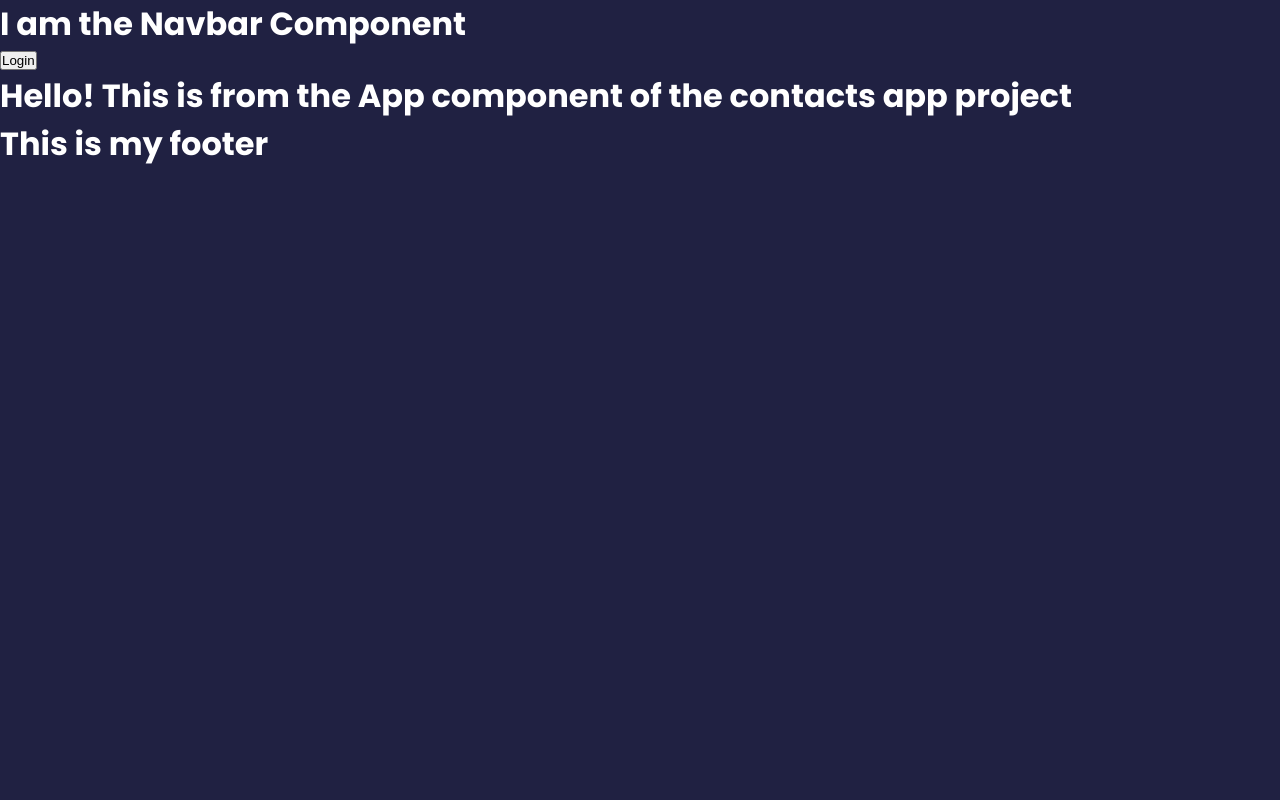
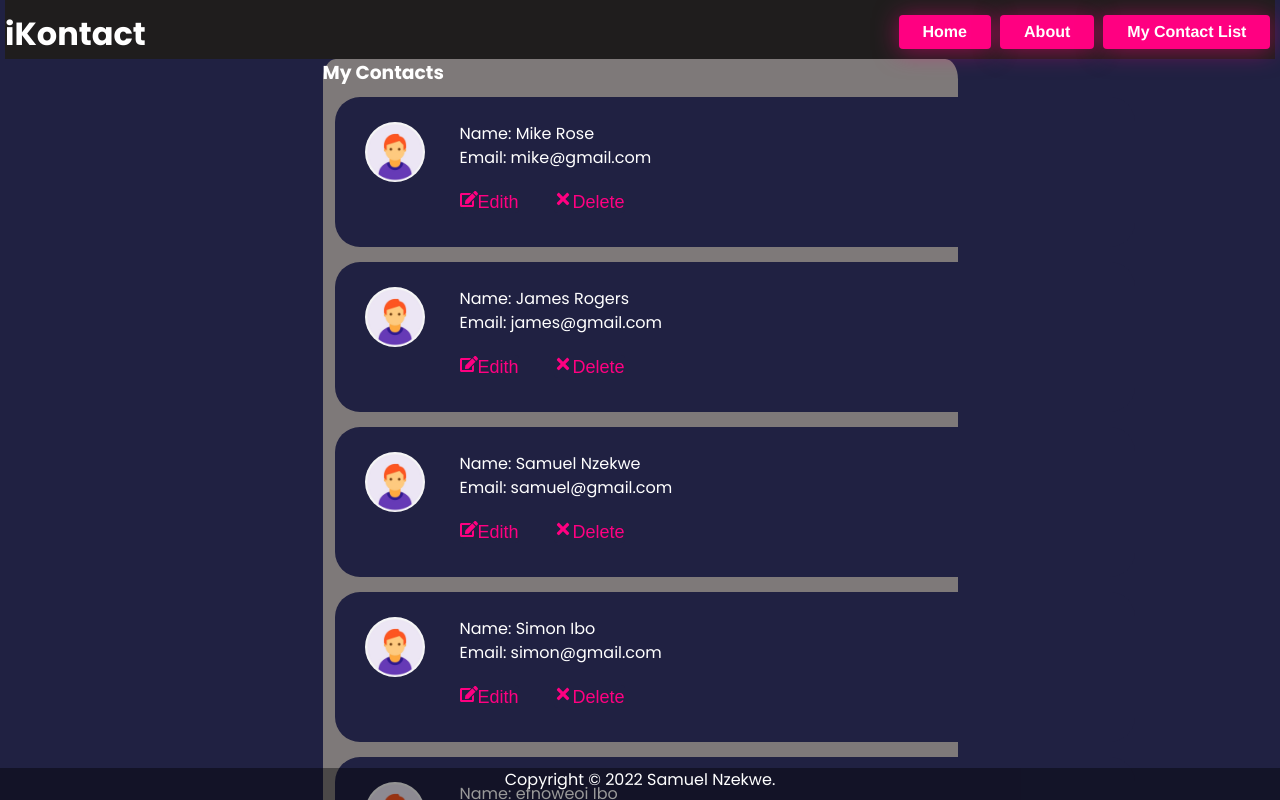
Before and after one commit to codetipster/digital-product-school, a React (Create React App) app: page / in a window 1280 px wide. Shown: the top 800 px of the page. Built offline with nearby package versions, Linux system fonts and the light colour scheme.

Commit message:
layout, pages,install react-icons,set up hooks

```diff
--- a/package.json
+++ b/package.json
@@ -8,7 +8,9 @@
     "@testing-library/user-event": "^13.5.0",
     "react": "^18.0.0",
     "react-dom": "^18.0.0",
+    "react-icons": "^4.3.1",
     "react-scripts": "5.0.1",
+    "sass": "^1.50.1",
     "web-vitals": "^2.1.4"
   },
   "scripts": {
--- a/public/index.html
+++ b/public/index.html
@@ -2,16 +2,12 @@
 <html lang="en">
   <head>
     <meta charset="utf-8" />
-    <link rel="icon" href="%PUBLIC_URL%/favicon.ico" />
     <meta name="viewport" content="width=device-width, initial-scale=1" />
     <meta name="theme-color" content="#000000" />
     <meta
       name="description"
       content="Web site created using create-react-app"
     />
-    <link rel="apple-touch-icon" href="%PUBLIC_URL%/logo192.png" />
-
-    <link rel="manifest" href="%PUBLIC_URL%/manifest.json" />
 
     <title>DPS Contact App</title>
   </head>
--- a/src/App.js
+++ b/src/App.js
@@ -1,39 +1,134 @@
 import './index.css'
+import  './styles.scss'
+import  './style.js'
+import img from './assets/img_avatar.png'
+import {FaTimes, FaEdit} from 'react-icons/fa'
+import Contacts from './data/contacts'
+import { useState } from 'react'
+
+
+//import PropTypes from 'prop-types'
 
 const Footer = () => {
+  const footerYear = new Date().getFullYear()
   return (
-    <div>
-      <h1>This is my footer</h1>
+    <div className='footer'>
+      <p>Copyright &copy; {footerYear} Samuel Nzekwe.</p>
     </div>
   )
 }
 
+//button component
 const Button = (props) => {
   return(
     <div>
-      <button>{props.label}</button>
+      <button className='bubbly-button'>{props.label}</button>
+    </div>
+  )
+
+
+}
+
+//navbar component
+const Navbar = () => {
+  return (
+    <div className="nav-container">
+
+      <div className="logo">
+        <h1>iKontact</h1>
+      </div>
+
+      <div className="links">
+        <ul>
+          <li>
+            <Button label='Home' />
+          </li>
+          <li>
+            <Button label='About' />
+          </li>
+          <li>
+            <Button label='My Contact List' />
+          </li>
+        </ul>
+      </div>
     </div>
   )
 }
 
 
+//contact card component
 
-const Navbar = () => {
+const ContactCard = ({contact}) => {
+
   return (
-    <div>
-      <h1>I am the Navbar Component</h1>
-      <Button label='Login' />
+    <div className="chip">
+      <div className='card-text'>
+        <img src={img} alt="Person" width="96" height="96"/>
+        <p>Name: {contact.firstname}  {contact.lastname} </p>
+        <p id= 'chiptext'>Email: {contact.email}</p>
+      </div>
+
+      <div className='btn-container'>
+      <button className='btn'><FaEdit color='#ff0081'/>Edith</button>
+        <button className='btn'><FaTimes color='#ff0081'/>Delete</button>
+      </div>
+
     </div>
   )
 }
 
 
+const ContactList = ({contacts}) => {
+  if(!contacts || contacts.length <= 0){
+    return <p>You do not have any contacts yet!</p>
+  } else {
+  return (
+    <div className="contact-list">
+      <h3>My Contacts</h3>
+        {contacts.map(contact => <ContactCard key={contact.id} contact={contact} /> )}
+    </div>
+  )
+}}
 
+//form component
+
+const Form = ({contacts, onClick}) => {
+
+  return (
+    <div>
+      <h1>Add New Contact</h1>
+      <form>
+        <div>
+          firstname: <input />
+        </div>
+        <div>
+          lastname: <input />
+        </div>
+        <div>
+          email: <input />
+        </div>
+        <div>
+          <button type="submit" onClick={onClick}>add</button>
+        </div>
+      </form>
+    </div>
+  )
+}
+
+//main app component
 function App() {
+  const [contacts, setContact] = useState(Contacts)
+
+  const handleClick = () => {
+    console.log('clicked')
+  }
+
   return (
-    <div className="App">
+    <div className="container">
       <Navbar />
-      <h1>Hello! This is from the App component of the contacts app project</h1>
+
+      <ContactList  contacts={contacts}/>
+      <Form contacts={contacts} onClick={handleClick}/>
       <Footer />
     </div>
   );
--- /dev/null
+++ b/src/data/contacts.js
@@ -0,0 +1,46 @@
+const Contacts =  [
+
+    {
+      id: 1,
+      firstname: 'Mike',
+      email: 'mike@gmail.com',
+      lastname: 'Rose'
+    },
+
+    {
+      id: 2,
+      firstname: 'James',
+      email: 'james@gmail.com',
+      lastname: 'Rogers'
+    },
+
+    {
+      id: 3,
+      firstname: 'Samuel',
+      email: 'samuel@gmail.com',
+      lastname: 'Nzekwe'
+    },
+
+    {
+      id: 4,
+      firstname: 'Simon',
+      email: 'simon@gmail.com',
+      lastname: 'Ibo'
+    },
+
+    {
+      id: 5,
+      firstname: 'efnoweoi',
+      email: 'simon@gmail.com',
+      lastname: 'Ibo'
+    },
+
+    {
+      id: 6,
+      firstname: 'Simon',
+      email: 'simon@gmail.com',
+      lastname: 'Ibo'
+    },
+  ]
+
+export default Contacts
--- a/src/index.css
+++ b/src/index.css
@@ -12,3 +12,121 @@ body {
     color: #fff;
     line-height: 1.5;
  }
+
+.container {
+    max-width: 2300px;
+    margin: auto;
+    padding: 0 5px;
+}
+
+.btn {
+    background-color: #202142;
+    border-radius: 4px;
+    border: none;
+    color: #ff0081;
+    font-weight: 400;
+}
+
+.nav-container {
+    width: 100%;
+    display: flex;
+    justify-content: space-between;
+    background-color: rgb(31, 29, 29);
+    margin-bottom: 0;
+
+}
+.links {
+    display: flex;
+    width: 30%;
+    align-items: center;
+    justify-content: space-between;
+}
+.links ul {
+    display: flex;
+    justify-content: space-around;
+    list-style-type: none;
+    width: 100%;
+}
+
+.links ul li {
+    justify-content: space-between;
+}
+
+button {
+    font-weight: bold;
+    font-size: large;
+
+}
+
+.logo {
+    margin-top: 10px;
+}
+
+.chip {
+    display: inline-block;
+    padding: 0 25px;
+    height: 150px;
+    width: 800px;
+    font-size: 16px;
+    border-radius: 25px;
+    background-color: #202142;
+    text-align: left;
+    padding-top: 25px;
+    margin-top: 10px;
+    margin-bottom: 5px;
+    margin-left: 12px;
+    justify-content: space-between;
+
+  }
+
+  .card-text {
+      width: 60%;
+
+  }
+
+  .btn-container {
+      display: flex;
+      justify-content: space-between;
+      width: 22%;
+      padding-top: 20px;
+
+  }
+
+  .btn-container a {
+    margin-top: 5%;
+  }
+
+  .contact-list {
+      width: 50%;
+      border-radius: 2%;
+      height: 70%;
+      margin: 0 auto;
+      background-color: rgb(126, 121, 121);
+
+
+  }
+
+  .chip img {
+    float: left;
+    margin: 0 35px 0 -25px;
+    margin-left: 5px;
+    height: 60px;
+    width: 60px;
+    border-radius: 50%;
+
+  }
+
+  #chiptext {
+    margin-left: 35px;
+  }
+
+.footer {
+    position: fixed;
+    left: 0;
+    bottom: 0;
+    width: 100%;
+    background-color: rgb(0,0,0,0.4);
+    color: white;
+    text-align: center;
+    height: 2rem;
+ }
--- a/src/index.js
+++ b/src/index.js
@@ -2,6 +2,7 @@ import React from 'react';
 import ReactDOM from 'react-dom/client';
 import './index.css';
 import App from './App';
+
 
 
 const root = ReactDOM.createRoot(document.getElementById('root'));
--- /dev/null
+++ b/src/style.js
@@ -0,0 +1,18 @@
+
+var animateButton = function(e) {
+
+    e.preventDefault();
+    //reset animation
+    e.target.classList.remove('animate');
+
+    e.target.classList.add('animate');
+    setTimeout(function(){
+      e.target.classList.remove('animate');
+    },700);
+  };
+
+  var bubblyButtons = document.getElementsByClassName("bubbly-button");
+
+  for (var i = 0; i < bubblyButtons.length; i++) {
+    bubblyButtons[i].addEventListener('click', animateButton, false);
+  }
--- /dev/null
+++ b/src/styles.scss
@@ -0,0 +1,114 @@
+$fuschia: #ff0081;
+$button-bg: $fuschia;
+$button-text-color: #fff;
+$baby-blue: #f8faff;
+
+
+.bubbly-button{
+  font-family: 'Helvetica', 'Arial', sans-serif;
+  display: inline-block;
+  font-size: 1em;
+  padding: 0.5em 1.5em;
+  margin-top: 15px;
+  margin-bottom: 10px;
+  -webkit-appearance: none;
+  appearance: none;
+  background-color: $button-bg;
+  color: $button-text-color;
+  border-radius: 4px;
+  border: none;
+  cursor: pointer;
+  position: relative;
+  transition: transform ease-in 0.1s, box-shadow ease-in 0.25s;
+  box-shadow: 0 2px 25px rgba(255, 0, 130, 0.5);
+
+  &:focus {
+    outline: 0;
+  }
+
+  &:before, &:after{
+    position: absolute;
+    content: '';
+    display: block;
+    width: 140%;
+    height: 100%;
+    left: -20%;
+    z-index: -1000;
+    transition: all ease-in-out 0.5s;
+    background-repeat: no-repeat;
+  }
+
+  &:before{
+    display: none;
+    top: -75%;
+    background-image:
+      radial-gradient(circle, $button-bg 20%, transparent 20%),
+    radial-gradient(circle,  transparent 20%, $button-bg 20%, transparent 30%),
+    radial-gradient(circle, $button-bg 20%, transparent 20%),
+    radial-gradient(circle, $button-bg 20%, transparent 20%),
+    radial-gradient(circle,  transparent 10%, $button-bg 15%, transparent 20%),
+    radial-gradient(circle, $button-bg 20%, transparent 20%),
+    radial-gradient(circle, $button-bg 20%, transparent 20%),
+    radial-gradient(circle, $button-bg 20%, transparent 20%),
+    radial-gradient(circle, $button-bg 20%, transparent 20%);
+  background-size: 10% 10%, 20% 20%, 15% 15%, 20% 20%, 18% 18%, 10% 10%, 15% 15%, 10% 10%, 18% 18%;
+  //background-position: 0% 80%, -5% 20%, 10% 40%, 20% 0%, 30% 30%, 22% 50%, 50% 50%, 65% 20%, 85% 30%;
+  }
+
+  &:after{
+    display: none;
+    bottom: -75%;
+    background-image:
+    radial-gradient(circle, $button-bg 20%, transparent 20%),
+    radial-gradient(circle, $button-bg 20%, transparent 20%),
+    radial-gradient(circle,  transparent 10%, $button-bg 15%, transparent 20%),
+    radial-gradient(circle, $button-bg 20%, transparent 20%),
+    radial-gradient(circle, $button-bg 20%, transparent 20%),
+    radial-gradient(circle, $button-bg 20%, transparent 20%),
+    radial-gradient(circle, $button-bg 20%, transparent 20%);
+  background-size: 15% 15%, 20% 20%, 18% 18%, 20% 20%, 15% 15%, 10% 10%, 20% 20%;
+  //background-position: 5% 90%, 10% 90%, 10% 90%, 15% 90%, 25% 90%, 25% 90%, 40% 90%, 55% 90%, 70% 90%;
+  }
+
+  &:active{
+    transform: scale(0.9);
+    background-color: darken($button-bg, 5%);
+    box-shadow: 0 2px 25px rgba(255, 0, 130, 0.2);
+  }
+
+  &.animate{
+    &:before{
+      display: block;
+      animation: topBubbles ease-in-out 0.75s forwards;
+    }
+    &:after{
+      display: block;
+      animation: bottomBubbles ease-in-out 0.75s forwards;
+    }
+  }
+}
+
+
+@keyframes topBubbles {
+  0%{
+    background-position: 5% 90%, 10% 90%, 10% 90%, 15% 90%, 25% 90%, 25% 90%, 40% 90%, 55% 90%, 70% 90%;
+  }
+    50% {
+      background-position: 0% 80%, 0% 20%, 10% 40%, 20% 0%, 30% 30%, 22% 50%, 50% 50%, 65% 20%, 90% 30%;}
+ 100% {
+    background-position: 0% 70%, 0% 10%, 10% 30%, 20% -10%, 30% 20%, 22% 40%, 50% 40%, 65% 10%, 90% 20%;
+  background-size: 0% 0%, 0% 0%,  0% 0%,  0% 0%,  0% 0%,  0% 0%;
+  }
+}
+
+@keyframes bottomBubbles {
+  0%{
+    background-position: 10% -10%, 30% 10%, 55% -10%, 70% -10%, 85% -10%, 70% -10%, 70% 0%;
+  }
+  50% {
+    background-position: 0% 80%, 20% 80%, 45% 60%, 60% 100%, 75% 70%, 95% 60%, 105% 0%;}
+ 100% {
+    background-position: 0% 90%, 20% 90%, 45% 70%, 60% 110%, 75% 80%, 95% 70%, 110% 10%;
+  background-size: 0% 0%, 0% 0%,  0% 0%,  0% 0%,  0% 0%,  0% 0%;
+  }
+}
```
Also changed, not shown: public/manifest.json (deleted), src/assets/img_avatar.png (added), 1 other file (tests, documents, lock files or other folders).
